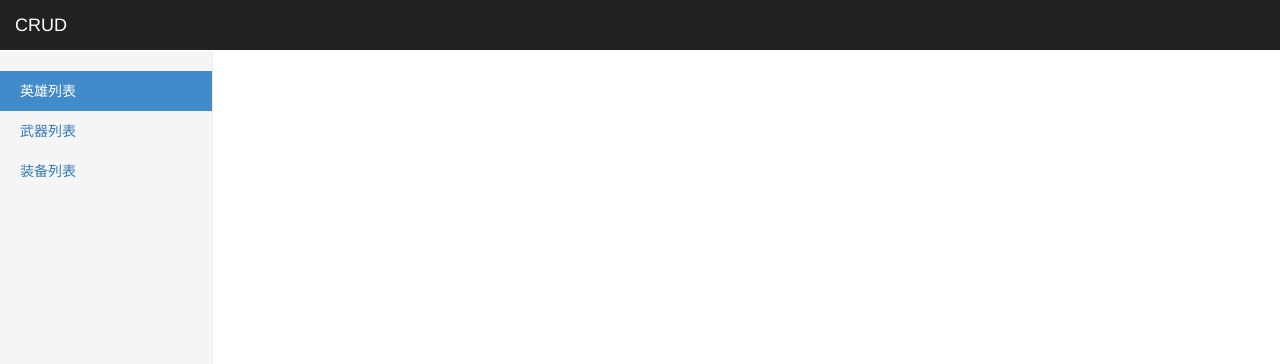
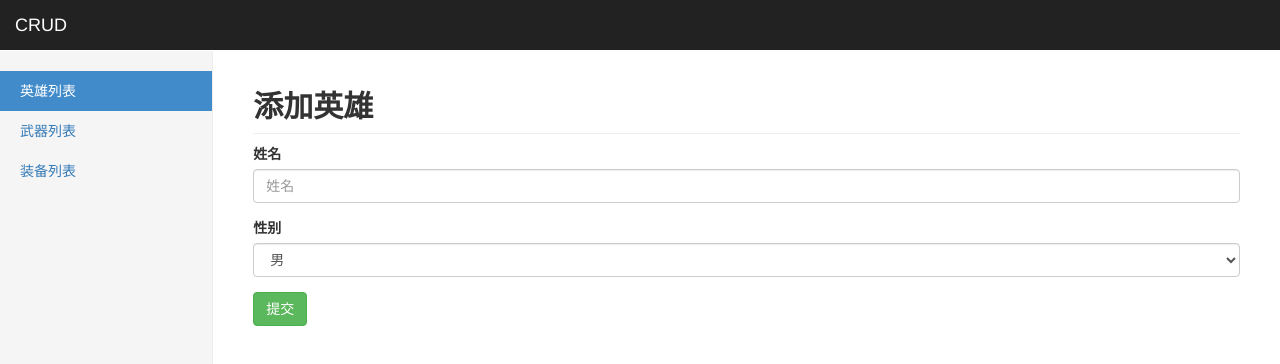
Before and after one commit to chirs-paul/heros, a Vue app: page /#/hero/eidt/1 in a window 1280 px wide. Shown: the top 364 px of the page. Built offline with nearby package versions, Linux system fonts and the light colour scheme.

Commit message:
编辑英雄列表组件

```diff
--- a/src/router.js
+++ b/src/router.js
@@ -15,6 +15,8 @@ import WeaponList from './views/weapon/WeaponList.vue'
 import EquipList from './views/equip/EquipList.vue'
 // 导入 HeroAdd 组件
 import HeroAdd from './views/hero/HeroAdd.vue'
+// 导入 HeroEidt 组件
+import HeroEidt from './views/hero/HeroEidt.vue'
 
 // 创建路由对象
 const router = new VueRouter({
@@ -31,7 +33,9 @@ const router = new VueRouter({
      {name:'weapon', path:'/weapon',component:WeaponList},
      {name:'equip', path:'/equip',component:EquipList},
      // 添加英雄的路由
-     {name:'heroadd', path:'/hero/add',component:HeroAdd}
+     {name:'heroadd', path:'/hero/add',component:HeroAdd},
+      // 编辑英雄的路由
+      {name:'heroeidt', path:'/hero/eidt/:id',component:HeroEidt}
   ]
 })
 
--- /dev/null
+++ b/src/views/hero/HeroEidt.vue
@@ -0,0 +1,40 @@
+<template>
+  <div class="col-sm-9 col-sm-offset-3 col-md-10 col-md-offset-2 main">
+    <h2 class="sub-header">添加英雄</h2>
+    <form>
+      <div class="form-group">
+        <label for="txtName">姓名</label>
+        <input type="text" class="form-control" id="txtName" placeholder="姓名" v-model="formData.name"/>
+      </div>
+      <div class="form-group">
+        <label for="gender">性别</label>
+        <select class="form-control" id="gender" v-model="formData.gender">
+          <option value="男">男</option>
+          <option value="女">女</option>
+        </select>
+      </div>
+      <!-- button 就是提交按钮 -->
+      <!-- <input type="button" value=""> -->
+      <!-- prevent 事件修饰符，阻止默认行为 -->
+      <button class="btn btn-success">提交</button>
+    </form>
+  </div>
+</template>
+
+<script>
+import axios from "axios";
+export default {
+  data() {
+    return {
+      // 封装表单数据
+      formData: {
+        name: "",
+        gender: "男"
+      }
+    };
+  }
+};
+</script>
+
+<style>
+</style>
--- a/src/views/hero/HeroList.vue
+++ b/src/views/hero/HeroList.vue
@@ -19,7 +19,9 @@
             <td>{{ item.name }}</td>
             <td>{{ item.gender }}</td>
             <td>
-              <a href="edit.html">编辑</a>
+              <!-- <a href="edit.html">编辑</a> -->
+              <!-- <router-link :to="'/hero/edit' + item.id">编辑</router-link> -->
+              <router-link :to="{ name: 'heroeidt', params:{ id:item.id}}">编辑</router-link>
               &nbsp;&nbsp;
               <a href="javascript:" @click="del(item.id)">删除</a>
             </td>
```
